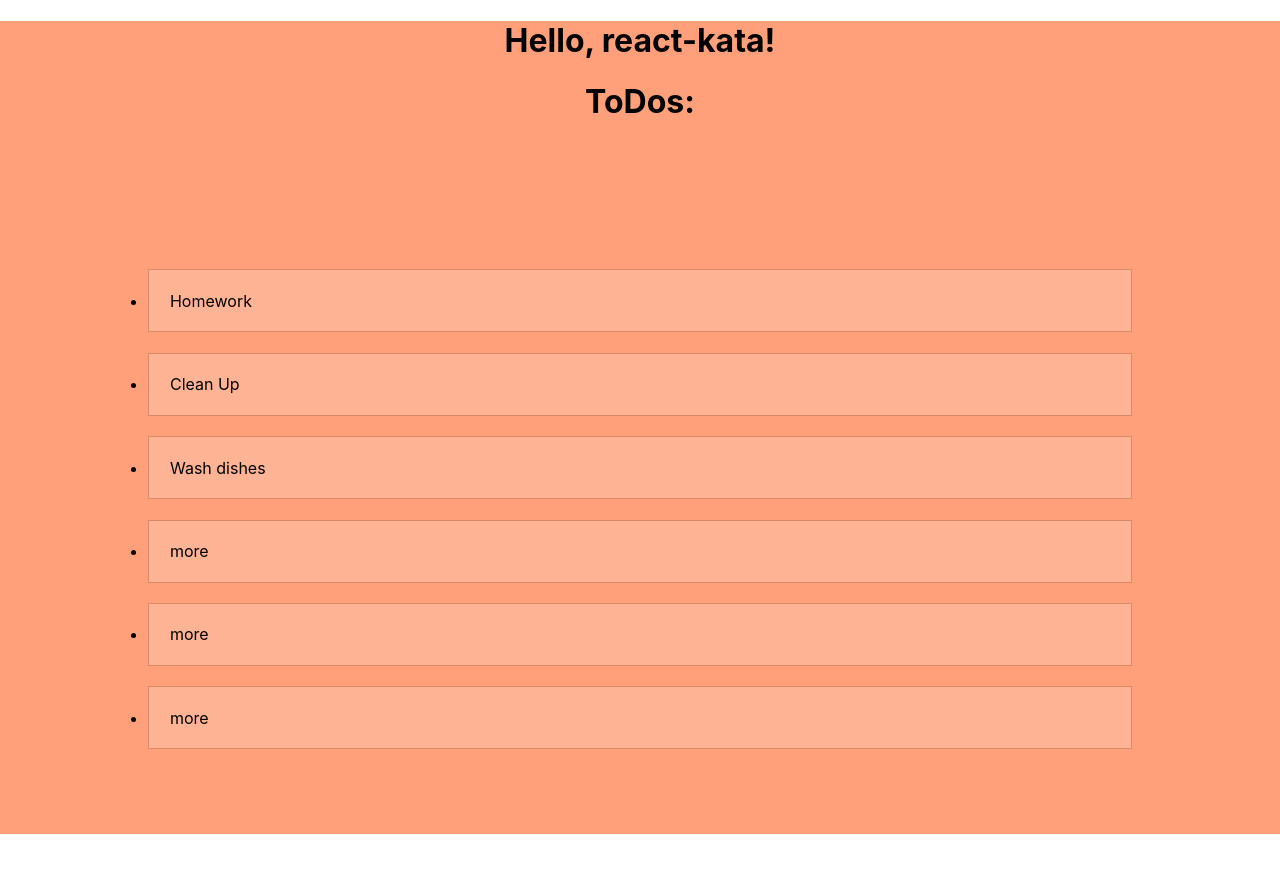
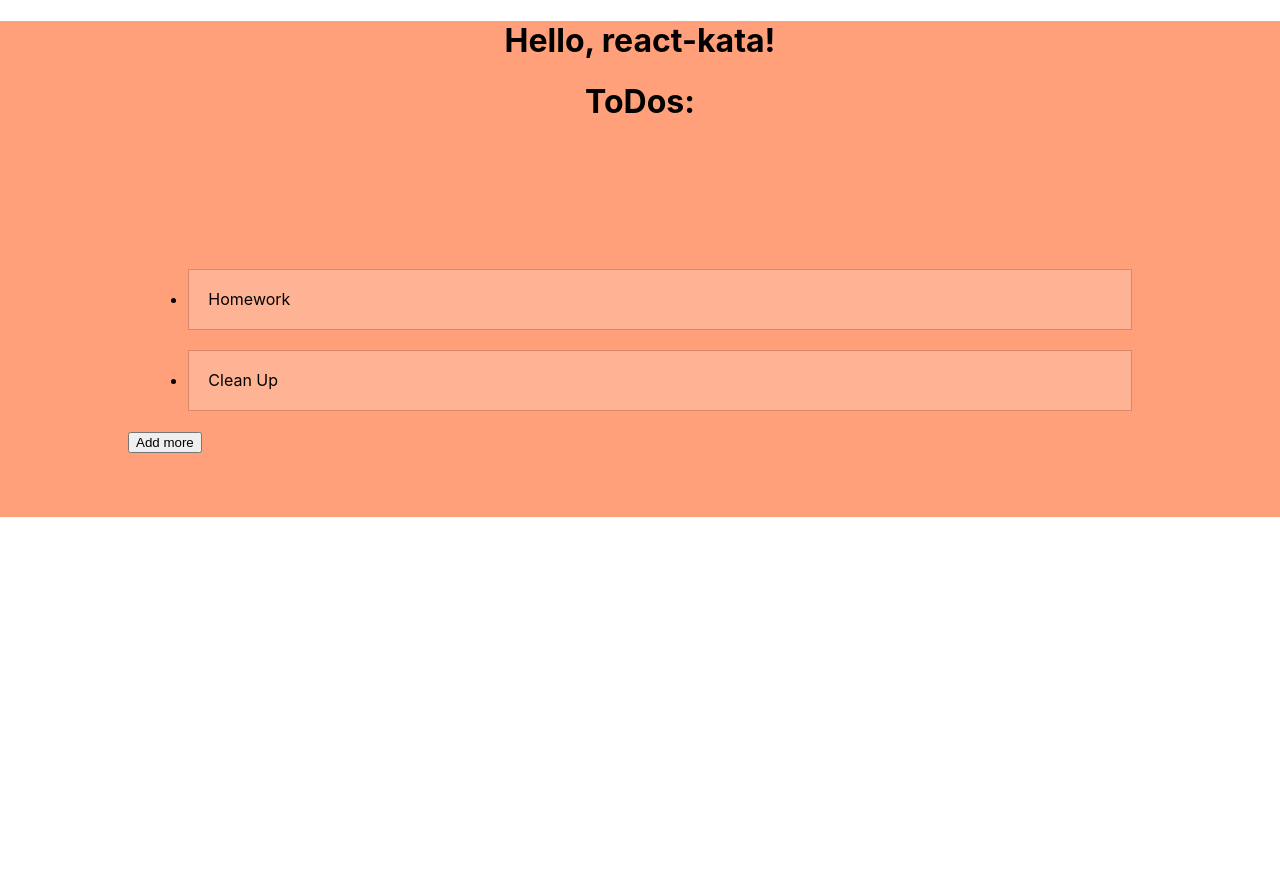
Before and after one commit to Waog/react-kata, a React (Create React App) app: page / in a window 1280 px wide. Shown: the top 872 px of the page. After the commit the page ends 800 px from the top, so only its background shows below. Built offline with nearby package versions, Linux system fonts and the light colour scheme.

Commit message:
ADD button to add static todo

```diff
--- a/src/App.js
+++ b/src/App.js
@@ -10,38 +10,42 @@ class Welcome extends React.Component {
 class TodoList extends React.Component {
   constructor(props) {
     super(props);
-    this.state = { todos: ["Homework", "Clean Up", "Wash dishes"] };
+    this.state = {
+      todos: [
+        { id: 0, title: "Homework" },
+        { id: 1, title: "Clean Up" }
+      ]
+    };
+    this.handleClick = this.handleClick.bind(this);
   }
 
-  componentDidMount() {
-    setTimeout(() => this.addMore(), 1000);
-    setTimeout(() => this.addMore(), 2000);
-    setTimeout(() => this.addMore(), 3000);
+  handleClick() {
+    this.addMore();
   }
 
   addMore() {
     this.setState(prevState => ({
-      todos: [...prevState.todos, "more"]
+      todos: [...prevState.todos, { id: prevState.todos.length, title: "more" }]
     }));
     console.log(`pushed`);
   }
 
-  componentWillUnmount() {}
-
   render() {
     return (
-      <ul className="todo-list">
-        {/* <TodoElementsFn todos={todos} /> */}
-        {this.state.todos.map((todo, index) => (
-          <TodoElementFn key={index} todo={todo} />
-        ))}
-      </ul>
+      <div className="todo-list">
+        <ul>
+          {this.state.todos.map(todo => (
+            <TodoElementFn key={todo.id} title={todo.title} />
+          ))}
+        </ul>
+        <button onClick={this.handleClick}>Add more</button>
+      </div>
     );
   }
 }
 
 function TodoElementFn(props) {
-  return <li className="todo-item">{props.todo}</li>;
+  return <li className="todo-item">{props.title}</li>;
 }
 
 function App() {
```
